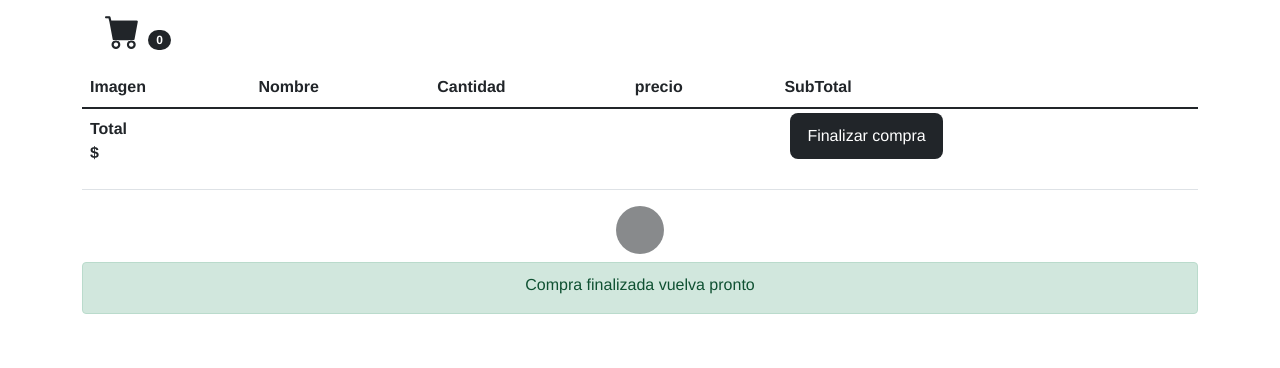
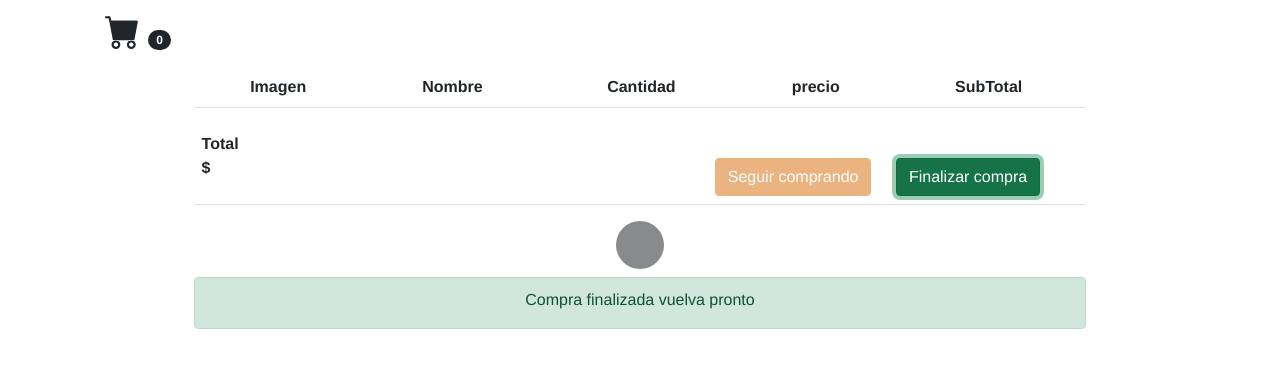
Before and after one commit to cuadrado123/Ecommerce-Exa, a website: page carrito.html in a window 1280 px wide. Both pictures are taken after a click on the button "Finalizar compra". Drawn offline with nearby package versions, Linux system fonts and the light colour scheme; some packages are replaced by stand-ins of ours; a script that the page names is missing.

Commit message:
Se agrego boton para seeguir comprando

```diff
--- a/carrito.html
+++ b/carrito.html
@@ -36,8 +36,8 @@
         </button>
 
         <div id="carrito" class="form-group table-responsive contenido-compra">
-            <div id="terminar_venta">
-                <table class="table" id="registro_compra">
+            <div id="terminar_venta" class="listado_art">
+                <table class="table section_compra" id="registro_compra">
                     <thead>
                         <tr>
                             <th scope="col">Imagen</th>
@@ -50,15 +50,20 @@
                     <tbody>
 
                     </tbody>
+                </table>
+                <table class="table">
+                    <thead>
                         <tr>
                             <th colspan="4" scope="col">
                                 Total
                                 <p>$ <span class="Total_compra"></span></p>
                             </th>
                             <th>
-                            <button class="btn alinear-btn btn-primary finalizar_compra">Finalizar compra</button>
+                                <a href="index.html"><button class="btn btn-secondary continuar_C"> Seguir comprando</button></a>
+                                <button class="btn btn-success btn-block finalizar_compra">Finalizar compra</button>
                             </th>
                         </tr>
+                    </thead>
                 </table>
                 <div class="d-flex align-items-center justify-content-center d-none" id="spinner">
                     <div class="spinner-grow" role="status">
--- a/css/carrito.css
+++ b/css/carrito.css
@@ -67,3 +67,20 @@ main .contenedor {
 .alert{
     padding-top: 10px;
 }
+
+.section_compra{
+    text-align: center;
+}
+
+.section_compra img{
+    width: 25%;
+}
+
+.listado_art{
+    width: 80%;
+    margin-left: 10%;
+}
+
+.table a{
+    margin-left: 51%;
+}
--- a/js/productos.js
+++ b/js/productos.js
@@ -69,15 +69,15 @@ let vaciar_carrito = document.querySelector(".vaciar_C");
 let continuar_compra = document.querySelector(".continuar_C");
 let obtener_articulos = document.querySelector("#obtener_articulos");
 let Total_compra = document.querySelector(".Total_compra");
-let terminar_venta = document.querySelector("#terminar_venta")
+let finalizar_compra = document.querySelector(".finalizar_compra");
 
 // evento para obtner los articulos en otro html
 if (obtener_articulos) {
     obtener_articulos.addEventListener("click", cargarPedido);
 }
 
-if (terminar_venta) {
-    terminar_venta.addEventListener('click', enviar_compra);
+if (finalizar_compra) {
+    finalizar_compra.addEventListener('click', enviar_compra);
 }
 
 // Creo un evento de que si no hay nada en el carrito me salte una alerta
@@ -143,7 +143,6 @@ function agregar_carrito(id) {
     } else {
         let item = Productos.find((prod => prod.id === id)) // Busco el id del producto
         carrito.push(item); // si encuantra el id lo agrega
-
     }
     ver_carrito();
 }
@@ -223,7 +222,6 @@ function guardar_localStorage() {
     localStorage.setItem("art_carrito", art_local);
 }
 
-
 // creo una funcion para ocultar el carrito
 btn_carrito.addEventListener("click", function () {
     let carro = document.getElementById("carrito");
@@ -264,7 +262,7 @@ function cargarPedido() {
     Total_compra.innerText = carrito.reduce((total, art) => total + art.cantidad * art.precio, 0);
 }
 
-function enviar_compra(e) {
+function enviar_compra() {
     let spinner = document.querySelector("#spinner");
     spinner.classList.add("d-flex");
     spinner.classList.remove("d-none");
@@ -273,7 +271,7 @@ function enviar_compra(e) {
         spinner.classList.remove("d-flex");
         spinner.classList.add("d-none");
 
-    }, 5000)
+    }, 3000)
 
     let alerta_success = document.createElement("p");
     alerta_success.classList.add("alert", "alert-success", "d-block", "text-center", "mt-2");
@@ -285,8 +283,7 @@ function enviar_compra(e) {
         alerta_success.remove();
         location.href = "index.html";
 
-    }, 5000);
-
+    }, 3000);
 
     localStorage.clear()
 }
```
Also changed, not shown: index.html (line endings or trailing spaces). Lines whose indentation alone changed are shown as unchanged.
